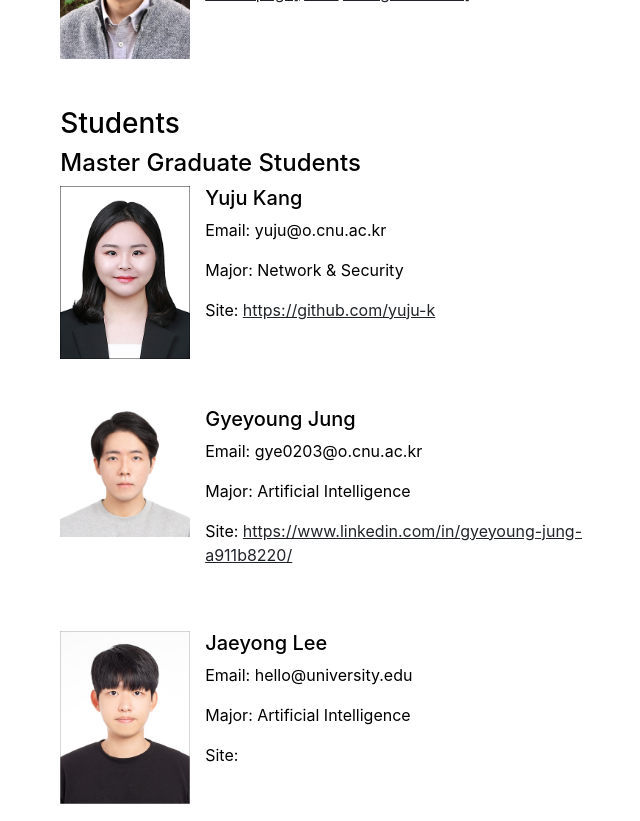
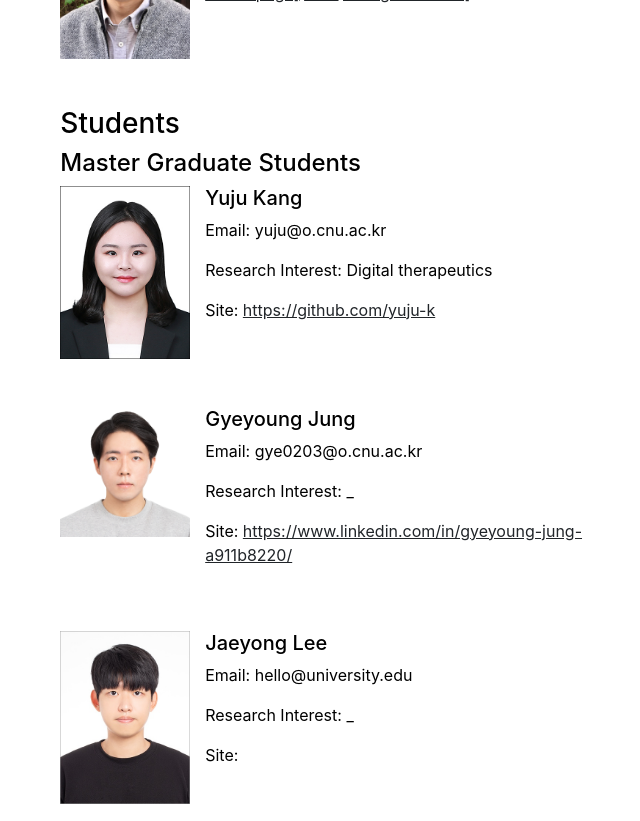
Before and after one commit to CNU-Wellness-Computing-Lab/site, a Jekyll site: the page built from team.md, in a window 1280 px wide and 1400 px high, scrolled down 444 px. Shown: the top 821 px of the window, without its empty margins (169-809 px from the left). Built offline with Jekyll 4.4.1, drawn with Linux system fonts in a browser that asks for light colours; some of the changed text lies outside the part shown; grey boxes are pictures that could not be loaded.

Commit message:
Team 소개 페이지 => major 에서 Research interest 로 변경, setting.yml 항목도 그에 따라 변경

```diff
--- a/_data/settings.yml
+++ b/_data/settings.yml
@@ -11,11 +11,11 @@ professor:
 team:
 # degree => 박사과정:phd / 석사과정:master / 학부연구생:bachelor / 졸업생:alumni
 # 프로필 사진은 assets/team_profile/
-- {name: 'Yuju Kang', title: 'Student', degree: 'master', department: 'Network & Security', institution: 'Chungnam National University', email: 'yuju@o.cnu.ac.kr', url: 'https://github.com/yuju-k', image: 'assets/team_profile/yujuKang.jpg'}
-- {name: 'Gyeyoung Jung', title: 'Student', degree: 'master', department: 'Artificial Intelligence', institution: 'Chungnam National University', email: 'gye0203@o.cnu.ac.kr', url: 'https://www.linkedin.com/in/gyeyoung-jung-a911b8220/', image: 'assets/team_profile/GyeyoungJung.jpeg'}
-- {name: 'Jaeyong Lee', title: 'Student', degree: 'master', department: 'Artificial Intelligence', institution: 'Chungnam National University', email: 'hello@university.edu', url: '', image: 'assets/team_profile/JaeyongLee.jpeg'}
-- {name: 'Sinyoung Bok', title: 'Student', degree: 'bachelor', department: 'Computer&Science Engineering', institution: 'Chungnam National University', email: 'sinyoungbok99@gmail.com', url: 'https://www.linkedin.com/in/sin-young-bok-875bba190/', image: 'assets/team_profile/sinyoungBok.png'}
-- {name: 'Seongsoo Kim', title: 'Student', degree: 'bachelor', department: 'Computer&Science Engineering', institution: 'Chungnam National University', email: 'hello@university.edu', url: '', image: 'assets/team_profile/SeungsooKim.jpeg'}
+- {name: 'Yuju Kang', title: 'Student', degree: 'master', interest: 'Digital therapeutics', institution: 'Chungnam National University', email: 'yuju@o.cnu.ac.kr', url: 'https://github.com/yuju-k', image: 'assets/team_profile/yujuKang.jpg'}
+- {name: 'Gyeyoung Jung', title: 'Student', degree: 'master', interest: '_', institution: 'Chungnam National University', email: 'gye0203@o.cnu.ac.kr', url: 'https://www.linkedin.com/in/gyeyoung-jung-a911b8220/', image: 'assets/team_profile/GyeyoungJung.jpeg'}
+- {name: 'Jaeyong Lee', title: 'Student', degree: 'master', interest: '_', institution: 'Chungnam National University', email: 'hello@university.edu', url: '', image: 'assets/team_profile/JaeyongLee.jpeg'}
+- {name: 'Sinyoung Bok', title: 'Student', degree: 'alumni', interest: '_', institution: 'Chungnam National University', email: 'sinyoungbok99@gmail.com', url: 'https://www.linkedin.com/in/sin-young-bok-875bba190/', image: 'assets/team_profile/sinyoungBok.png'}
+- {name: 'Seongsoo Kim', title: 'Student', degree: 'bachelor', interest: '_', institution: 'Chungnam National University', email: 'hello@university.edu', url: '', image: 'assets/team_profile/SeungsooKim.jpeg'}
 
 # courses:
 # - {name: 'Vector Calculus', url: 'vector-calculus'}
--- a/_layouts/team.html
+++ b/_layouts/team.html
@@ -39,7 +39,7 @@ layout: default
   <div class="col-md-6">
     <h5>{{ team.name }}</h5>
     <p>Email: {{ team.email }}</p>
-    <p>Major: {{ team.department }}</p>
+    <p>Research Interest: {{ team.interest }}</p>
     <p>Site: <a href=" {{ team.url }}" target="_blank">{{ team.url }}</a></p>
   </div>
 </div>
@@ -56,7 +56,7 @@ layout: default
   <div class="col-md-6">
     <h5>{{ team.name }}</h5>
     <p>Email: {{ team.email }}</p>
-    <p>Major: {{ team.department }}</p>
+    <p>Research Interest: {{ team.interest }}</p>
     <p>Site: <a href=" {{ team.url }}" target="_blank">{{ team.url }}</a></p>
   </div>
 </div>
@@ -73,9 +73,26 @@ layout: default
   <div class="col-md-6">
     <h5>{{ team.name }}</h5>
     <p>Email: {{ team.email }}</p>
-    <p>Major: {{ team.department }}</p>
+    <p>Research Interest: {{ team.interest }}</p>
     <p>Site: <a href=" {{ team.url }}" target="_blank">{{ team.url }}</a></p>
   </div>
 </div>
 {% endif %}
 {% endfor %}
+
+<!-- Alumni -->
+<h3>Alumni</h3>
+{% for team in site.data.settings.team %}
+{% if team.degree == "alumni" %}
+<div class="row g-5 mb-5">
+  <div class="col-md-2">
+    <img src="{{ site.github.url }}/{{ team.image }}" alt="Contact" width="130px">
+  </div>
+  <div class="col-md-6">
+    <h5>{{ team.name }}</h5>
+    <p>Email: {{ team.email }}</p>
+    <p>Research Interest: {{ team.interest }}</p>
+    <p>Site: <a href=" {{ team.url }}" target="_blank">{{ team.url }}</a></p>
+  </div>
+{% endif %}
+{% endfor %}
```
Also changed, not shown: 1 other file.
